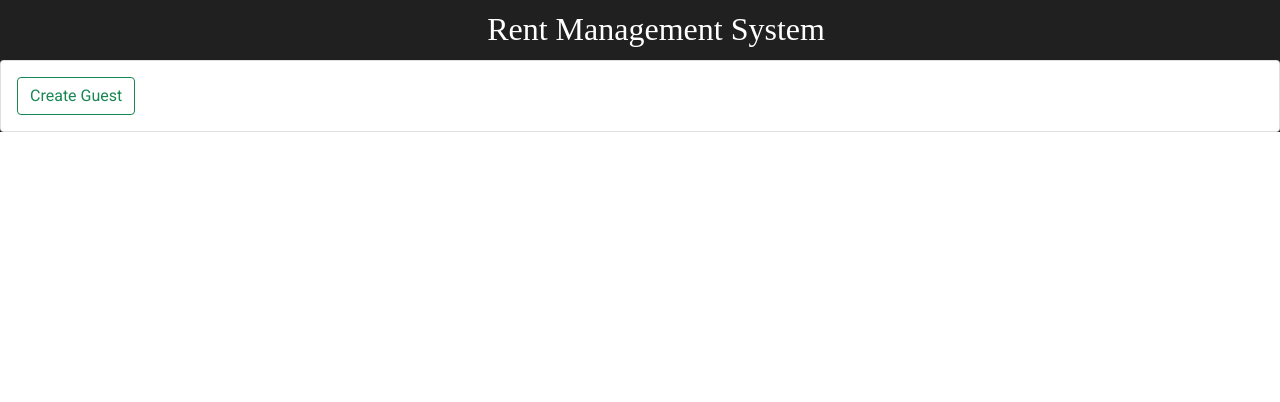
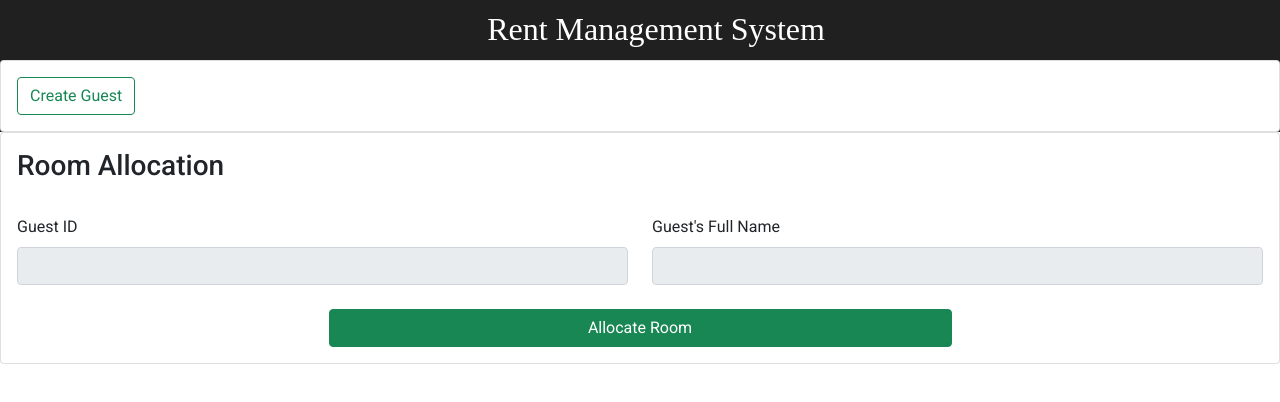
Before and after one commit to bharathchandra1508/Rent-Management-System-Angular, an Angular app: page /allocate-room/1 in a window 1280 px wide. Before the commit this address led to /. Shown: the top 402 px of the page. Built offline with nearby package versions, Linux system fonts and the light colour scheme; no server answers; a web font is replaced by a local one.

Commit message:
Adding the allocate-room component

```diff
--- /dev/null
+++ b/src/app/allocate-room/allocate-room.component.html
@@ -0,0 +1,24 @@
+<div class="card">
+    <div class="card-body">
+        <h3>Room Allocation</h3>
+        <br>
+        <form (ngSubmit)="onSubmit()">
+            <div class="row">
+                <div class="form-group col-md-6">
+                  <label class="form-label">Guest ID</label>
+                  <input type="text" class="form-control" id="id" name="id"
+                  [(ngModel)]="guest.id" readonly>
+                </div>
+                <div class="form-group col-md-6">
+                    <label class="form-label">Guest's Full Name</label>
+                    <input type="text" class="form-control" id="fullName" name="fullName"
+                    [(ngModel)]="guest.fullName" readonly>
+                </div>
+            </div>
+            <br>
+            <div class="d-grid gap-2 col-6 mx-auto">
+                <button type="submit" class="btn btn-success">Allocate Room</button>
+            </div>
+        </form>
+    </div>
+</div>
--- /dev/null
+++ b/src/app/allocate-room/allocate-room.component.ts
@@ -0,0 +1,31 @@
+import { Component, OnInit } from '@angular/core';
+import { ActivatedRoute, Router } from '@angular/router';
+import { Guest } from '../guest';
+import { GuestService } from '../guest.service';
+
+@Component({
+  selector: 'app-allocate-room',
+  templateUrl: './allocate-room.component.html',
+  styleUrls: ['./allocate-room.component.css']
+})
+export class AllocateRoomComponent implements OnInit {
+
+  id!: number;
+  guest: Guest = new Guest();
+
+  constructor(private guestService: GuestService,
+    private route: ActivatedRoute,
+    private router: Router) { }
+
+  ngOnInit(): void {
+    this.id = this.route.snapshot.params['id'];
+    this.guestService.getGuestById(this.id).subscribe(data => {
+      this.guest = data;
+    }, error => console.log(error));
+  }
+
+  onSubmit(){
+    console.log("Submitting...");
+  }
+
+}
--- a/src/app/app-routing.module.ts
+++ b/src/app/app-routing.module.ts
@@ -1,9 +1,11 @@
 import { NgModule } from '@angular/core';
 import { RouterModule, Routes } from '@angular/router';
+import { AllocateRoomComponent } from './allocate-room/allocate-room.component';
 import { CreateGuestComponent } from './create-guest/create-guest.component';
 
 const routes: Routes = [
-  {path:'create-guest',component: CreateGuestComponent}
+  {path:'create-guest',component: CreateGuestComponent},
+  {path:'allocate-room/:id',component: AllocateRoomComponent}
 ];
 
 @NgModule({
--- a/src/app/app.module.ts
+++ b/src/app/app.module.ts
@@ -7,11 +7,13 @@ import { AppRoutingModule } from './app-routing.module';
 import { AppComponent } from './app.component';
 import { CreateGuestComponent } from './create-guest/create-guest.component';
 import { BrowserAnimationsModule } from '@angular/platform-browser/animations';
+import { AllocateRoomComponent } from './allocate-room/allocate-room.component';
 
 @NgModule({
   declarations: [
     AppComponent,
-    CreateGuestComponent
+    CreateGuestComponent,
+    AllocateRoomComponent
   ],
   imports: [
     BrowserModule,
--- a/src/app/create-guest/create-guest.component.ts
+++ b/src/app/create-guest/create-guest.component.ts
@@ -103,8 +103,14 @@ export class CreateGuestComponent implements OnInit {
 
   saveGuest(){
     this.guestService.createGuest(this.guest).subscribe(data => {
-      console.log(data);
+      this.guest.id = Object(data)["id"];
+      this.allocateRoom(this.guest.id);
     },error => console.log(error));
+  }
+
+  allocateRoom(id: Number){
+    console.log(id);
+    this.router.navigate(['allocate-room',id]);
   }
 
   closeAlert(){
--- a/src/app/guest.service.ts
+++ b/src/app/guest.service.ts
@@ -9,6 +9,7 @@ import { Guest } from './guest';
 export class GuestService {
 
   private baseURL = "http://localhost:8080/api/guest/create-guest";
+  private getOpURL = "http://localhost:8080/api/guest/get-guest-id"
 
   constructor(private httpClient: HttpClient) { }
 
@@ -16,4 +17,8 @@ export class GuestService {
     return this.httpClient.post(`${this.baseURL}`,guest);
   }
 
+  getGuestById(id: Number): Observable<Guest>{
+    return this.httpClient.get<Guest>(`${this.getOpURL}/${id}`);
+  }
+
 }
```
Also changed, not shown: src/app/allocate-room/allocate-room.component.css (added), 1 other file (tests, documents, lock files or other folders).
